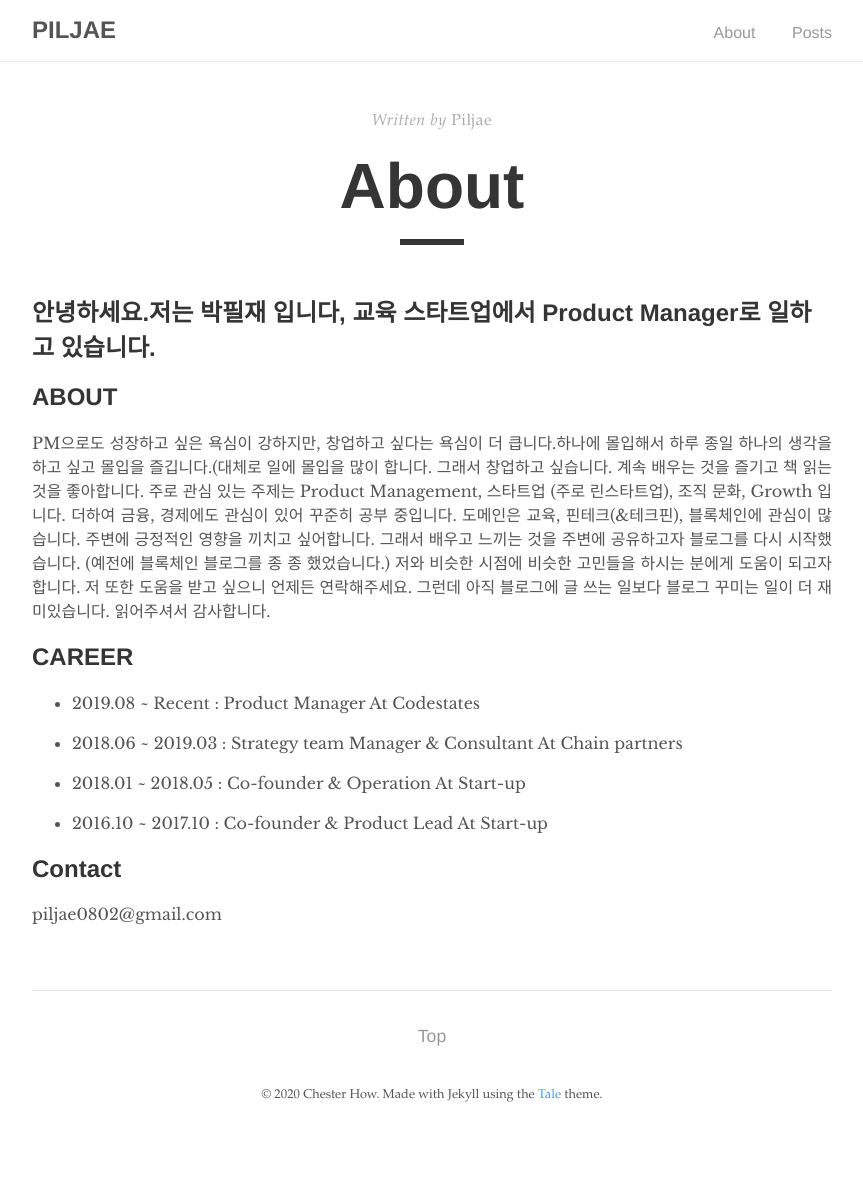
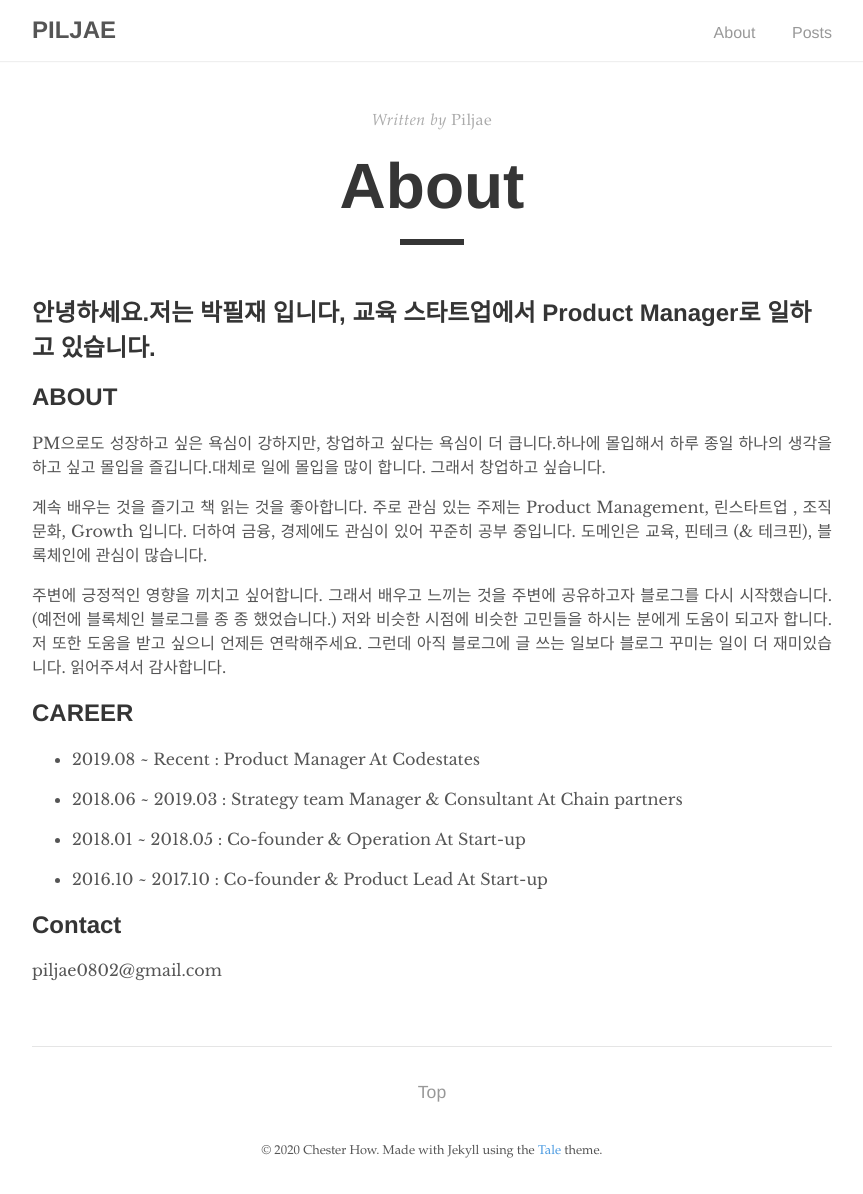
Before and after one commit to piljae0802/piljae0802.github.io, a Jekyll site: the page built from _pages/about.md, in a window 1280 px wide. Shown: the whole page, without its empty margins (208-1071 px from the left). Built offline with Jekyll 4.4.1, drawn with Linux system fonts in a browser that asks for light colours; before the commit the page ends 1138 px from its top, so only the background shows below that.

Commit message:
Update about.md

```diff
--- a/_pages/about.md
+++ b/_pages/about.md
@@ -9,7 +9,10 @@ published: true
 
 ## ABOUT
 
- PM으로도 성장하고 싶은 욕심이 강하지만, 창업하고 싶다는 욕심이 더 큽니다.하나에 몰입해서 하루 종일 하나의 생각을 하고 싶고 몰입을 즐깁니다.(대체로 일에 몰입을 많이 합니다. 그래서 창업하고 싶습니다. 계속 배우는 것을 즐기고 책 읽는 것을 좋아합니다. 주로 관심 있는 주제는 Product Management, 스타트업 (주로 린스타트업), 조직 문화, Growth 입니다. 더하여 금융, 경제에도 관심이 있어 꾸준히 공부 중입니다. 도메인은 교육, 핀테크(&테크핀), 블록체인에 관심이 많습니다.
+ PM으로도 성장하고 싶은 욕심이 강하지만, 창업하고 싶다는 욕심이 더 큽니다.하나에 몰입해서 하루 종일 하나의 생각을 하고 싶고 몰입을 즐깁니다.대체로 일에 몰입을 많이 합니다. 그래서 창업하고 싶습니다.
+
+ 계속 배우는 것을 즐기고 책 읽는 것을 좋아합니다. 주로 관심 있는 주제는 Product Management, 린스타트업 , 조직 문화, Growth 입니다. 더하여 금융, 경제에도 관심이 있어 꾸준히 공부 중입니다. 도메인은 교육, 핀테크 (& 테크핀), 블록체인에 관심이 많습니다.
+
  주변에 긍정적인 영향을 끼치고 싶어합니다. 그래서 배우고 느끼는 것을 주변에 공유하고자 블로그를 다시 시작했습니다. (예전에 블록체인 블로그를 종 종 했었습니다.) 저와 비슷한 시점에 비슷한 고민들을 하시는 분에게 도움이 되고자 합니다. 저 또한 도움을 받고 싶으니 언제든 연락해주세요. 그런데 아직 블로그에 글 쓰는 일보다 블로그 꾸미는 일이 더 재미있습니다. 읽어주셔서 감사합니다.
 
 
```
